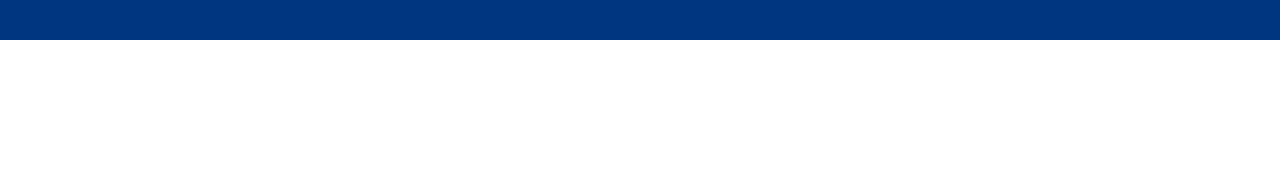
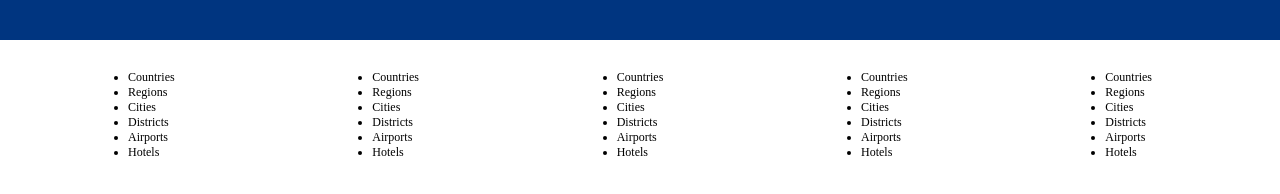
Before and after one commit to WarunaDisanayaka/MERN-Booking-App, a React (Create React App) app in the folder booking/: page / in a window 1280 px wide. Shown: the part 1628-1822 px from the top of the page. Before the commit the page ends 1668 px from the top, so only its background shows below. Built offline with nearby package versions, Linux system fonts and the light colour scheme.

Commit message:
Added CSS to footer

```diff
--- a/booking/src/components/footer/footer.css
+++ b/booking/src/components/footer/footer.css
@@ -0,0 +1,12 @@
+.footer {
+    width: 100%;
+    width: 1024px;
+    font-size: 12px;
+}
+
+.fLists {
+    width: 100%;
+    display: flex;
+    justify-content: space-between;
+    margin-bottom: 50px;
+}
--- a/booking/src/pages/home/Home.jsx
+++ b/booking/src/pages/home/Home.jsx
@@ -1,6 +1,7 @@
 import React from 'react'
 import Featured from '../../components/featured/Featured'
 import FeaturedProperties from '../../components/featuredProperties/FeaturedProperties'
+import Footer from '../../components/footer/Footer'
 import Header from '../../components/header/Header'
 import MailList from '../../components/mailList/MailList'
 import Navbar from '../../components/navbar/Navbar'
@@ -20,6 +21,7 @@
         <h1 className='homeTitle'>Homes guests love</h1>
         <FeaturedProperties />
         <MailList />
+        <Footer />
       </div>
     </div>
   )
```
